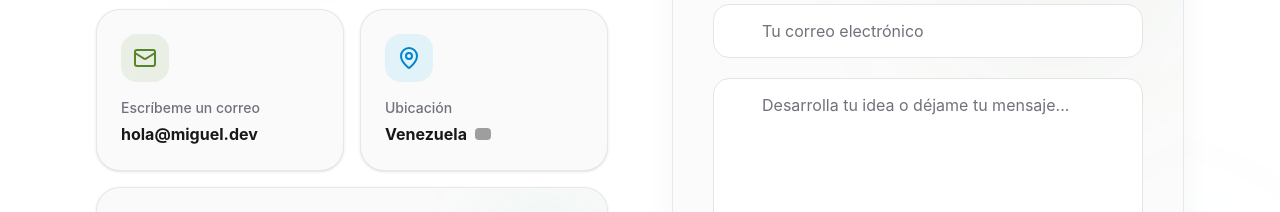
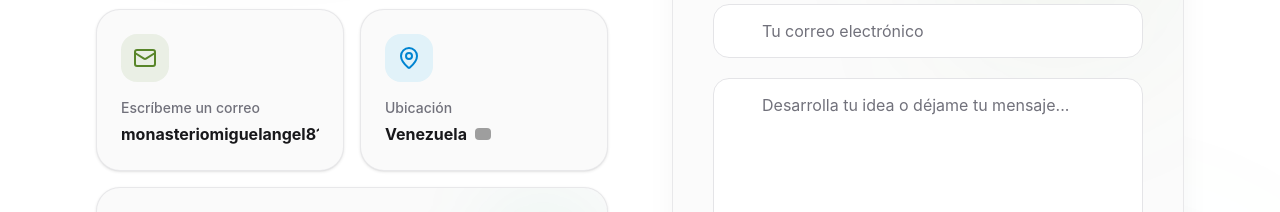
Before and after one commit to M11gueeL/Portfolio, a React (Vite) app: page / in a window 1280 px wide. Shown: the part 4960-5172 px from the top of the page. Built offline with nearby package versions, Linux system fonts and the light colour scheme; grey boxes are pictures that could not be loaded.

Commit message:
Update footer and header links; change email addresses and GitHub/LinkedIn profiles; modify project page heading styles

```diff
--- a/src/layouts/Footer.jsx
+++ b/src/layouts/Footer.jsx
@@ -20,7 +20,7 @@ export const Footer = () => {
 
           {/* Columna 1: Branding y Perfil */}
           <div className="md:col-span-5 lg:col-span-6 flex flex-col items-start xl:pr-10">
-            <a href="#inicio" className="flex items-center gap-4 group mb-7">
+            <a href="/" className="flex items-center gap-4 group mb-7">
               <div className="relative">
                 {/* Glow del Logo al hacer hover */}
                 <div className="absolute inset-0 bg-brand/40 blur-md rounded-full scale-50 group-hover:scale-110 opacity-0 group-hover:opacity-100 transition-all duration-500" />
@@ -66,7 +66,7 @@ export const Footer = () => {
               {['Inicio', 'Sobre Mí', 'Habilidades', 'Proyectos'].map((link) => (
                 <li key={link}>
                   <a
-                    href={`#${link.toLowerCase().replace(' ', '-')}`}
+                    href={`${link.toLowerCase().replace(' ', '-')}`}
                     className="group flex items-center gap-2 text-[15px] text-zinc-600 dark:text-zinc-400 hover:text-zinc-900 dark:hover:text-white transition-colors font-medium"
                   >
                     <span className="relative overflow-hidden pb-1">
@@ -87,9 +87,9 @@ export const Footer = () => {
 
             <div className="flex items-center gap-4 mb-8 md:justify-end mt-2">
               {[
-                { icon: FaGithub, href: "https://github.com/tu-usuario", label: "GitHub" },
-                { icon: FaLinkedin, href: "https://linkedin.com/in/tu-usuario", label: "LinkedIn" },
-                { icon: FaRegEnvelope, href: "mailto:tu-correo@ejemplo.com", label: "Correo" }
+                { icon: FaGithub, href: "https://github.com/M11gueeL", label: "GitHub" },
+                { icon: FaLinkedin, href: "https://www.linkedin.com/in/miguelangel-monasterio-a7b33530b/", label: "LinkedIn" },
+                { icon: FaRegEnvelope, href: "mailto:monasteriomiguelangel81@gmail.com", label: "Correo" }
               ].map((social) => {
                 const Icon = social.icon;
                 return (
@@ -110,7 +110,7 @@ export const Footer = () => {
             </div>
 
             <a
-              href="mailto:tu-correo@ejemplo.com"
+              href="mailto:monasteriomiguelangel81@gmail.com"
               className="group inline-flex items-stretch gap-2 text-sm text-zinc-500 dark:text-zinc-400 hover:text-zinc-900 dark:hover:text-white transition-colors font-medium border border-transparent hover:border-zinc-200 dark:hover:border-zinc-800 px-4 py-2 rounded-xl bg-transparent hover:bg-white/40 dark:hover:bg-zinc-900/40 backdrop-blur-sm md:mr-4"
             >
               ¿Charlamos por correo?
--- a/src/layouts/Header.jsx
+++ b/src/layouts/Header.jsx
@@ -174,15 +174,15 @@ export const Header = () => {
                   isMobileMenuOpen ? 'translate-y-0 opacity-100' : 'translate-y-4 opacity-0'
                 }`}
               >
-                <a href="https://github.com/tu-usuario" target="_blank" rel="noopener noreferrer" aria-label="GitHub"
+                <a href="https://github.com/M11gueeL" target="_blank" rel="noopener noreferrer" aria-label="GitHub"
                   className="flex items-center justify-center w-12 h-12 rounded-full bg-zinc-100 dark:bg-zinc-900 text-zinc-600 dark:text-zinc-400 hover:text-white hover:bg-brand dark:hover:bg-brand transition-all duration-300 transform hover:-translate-y-1.5 shadow-sm hover:shadow-brand/30">
                   <FaGithub className="text-xl" />
                 </a>
-                <a href="https://linkedin.com/in/tu-usuario" target="_blank" rel="noopener noreferrer" aria-label="LinkedIn"
+                <a href="https://www.linkedin.com/in/miguelangel-monasterio-a7b33530b/" target="_blank" rel="noopener noreferrer" aria-label="LinkedIn"
                   className="flex items-center justify-center w-12 h-12 rounded-full bg-zinc-100 dark:bg-zinc-900 text-zinc-600 dark:text-zinc-400 hover:text-white hover:bg-brand dark:hover:bg-brand transition-all duration-300 transform hover:-translate-y-1.5 shadow-sm hover:shadow-brand/30">
                   <FaLinkedin className="text-xl" />
                 </a>
-                <a href="mailto:tu-correo@ejemplo.com" aria-label="Correo"
+                <a href="mailto:monasteriomiguelangel81@gmail.com" aria-label="Correo"
                   className="flex items-center justify-center w-12 h-12 rounded-full bg-zinc-100 dark:bg-zinc-900 text-zinc-600 dark:text-zinc-400 hover:text-white hover:bg-brand dark:hover:bg-brand transition-all duration-300 transform hover:-translate-y-1.5 shadow-sm hover:shadow-brand/30">
                   <FaRegEnvelope className="text-xl" />
                 </a>
--- a/src/pages/AboutMe/AboutMe.jsx
+++ b/src/pages/AboutMe/AboutMe.jsx
@@ -41,14 +41,14 @@ export const AboutMe = () => {
 
             {/* Action Buttons */}
             <div className="flex flex-wrap items-center gap-4 pt-6">
-              <a href="https://github.com/tu-usuario" target="_blank" rel="noopener noreferrer"
+              <a href="https://github.com/M11gueeL" target="_blank" rel="noopener noreferrer"
                 className="group relative inline-flex items-center gap-3 px-6 py-3 bg-zinc-900 dark:bg-white text-white dark:text-zinc-900 font-bold rounded-xl overflow-hidden transition-all duration-300 hover:-translate-y-1 hover:shadow-lg shadow-zinc-900/20 dark:shadow-white/20 active:scale-95">
                 <FaGithub className="w-5 h-5 relative z-10" />
                 <span className="relative z-10">Visitar mi GitHub</span>
                 <span className="absolute inset-0 bg-zinc-800 dark:bg-zinc-200 scale-x-0 group-hover:scale-x-100 origin-left transition-transform duration-300 ease-out" />
               </a>
 
-              <a href="#proyectos"
+              <a href="/projects"
                 className="group inline-flex items-center gap-2 px-6 py-3 bg-white/70 dark:bg-zinc-900/70 border border-zinc-200 dark:border-zinc-800 backdrop-blur-md text-zinc-900 dark:text-white font-semibold rounded-xl transition-all duration-300 hover:border-brand/50 hover:bg-brand/5 dark:hover:bg-brand/10 hover:-translate-y-1">
                 Ver mis proyectos
                 <LuArrowRight className="w-4 h-4 text-brand transform group-hover:translate-x-1 transition-transform" />
--- a/src/pages/Contact/Contact.jsx
+++ b/src/pages/Contact/Contact.jsx
@@ -50,14 +50,14 @@ export const Contact = () => {
             <div className="grid grid-cols-1 sm:grid-cols-2 gap-4">
 
               {/* Email Card */}
-              <a href="mailto:hola@miguelangel.dev" className="group flex flex-col gap-4 p-6 bg-zinc-50 dark:bg-zinc-900/40 backdrop-blur-md rounded-3xl border border-zinc-200/80 dark:border-zinc-800/80 hover:border-brand/30 dark:hover:border-brand/30 transition-all duration-300 shadow-sm hover:-translate-y-1 hover:shadow-xl hover:shadow-brand/5">
+              <a href="mailto:monasteriomiguelangel81@gmail.com" className="group flex flex-col gap-4 p-6 bg-zinc-50 dark:bg-zinc-900/40 backdrop-blur-md rounded-3xl border border-zinc-200/80 dark:border-zinc-800/80 hover:border-brand/30 dark:hover:border-brand/30 transition-all duration-300 shadow-sm hover:-translate-y-1 hover:shadow-xl hover:shadow-brand/5">
                 <div className="w-12 h-12 flex items-center justify-center bg-brand/10 dark:bg-brand/20 rounded-2xl group-hover:scale-110 transition-transform duration-300">
                   <LuMail className="w-6 h-6 text-brand" />
                 </div>
                 <div>
                   <p className="text-sm text-zinc-500 dark:text-zinc-400 font-medium mb-1">Escríbeme un correo</p>
                   <p className="text-base font-bold text-zinc-900 dark:text-white line-clamp-1">
-                    hola@miguel.dev
+                    monasteriomiguelangel81@gmail.com
                   </p>
                 </div>
               </a>
--- a/src/pages/Projects/Projects.jsx
+++ b/src/pages/Projects/Projects.jsx
@@ -17,8 +17,8 @@ export const Projects = () => {
               Portafolio Completo
             </span>
           </div>
-          <h1 className="text-4xl md:text-6xl font-extrabold text-zinc-900 dark:text-white tracking-tight">
-            Mis <span className="text-transparent bg-clip-text bg-gradient-to-r from-brand to-emerald-500">Proyectos</span>
+          <h1 className="text-4xl md:text-6xl font-bold text-zinc-900 dark:text-white tracking-tight">
+            Mis <span className="text-transparent bg-clip-text bg-linear-to-r from-brand to-emerald-500">Proyectos</span>
           </h1>
 
         </div>
```
